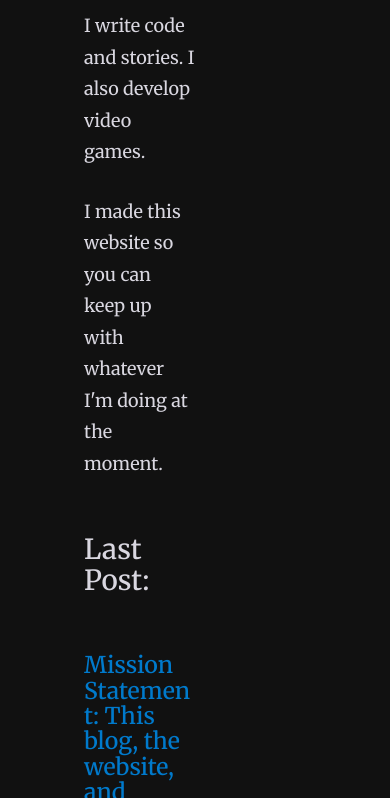
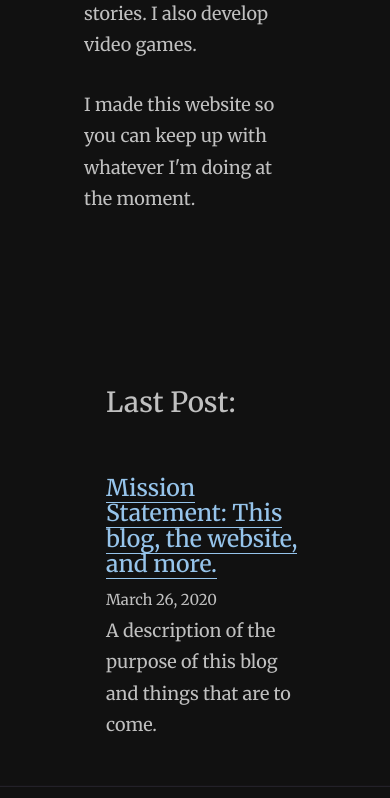
Before and after one commit to JCachada/personal-website-dev-old, a Gatsby site: page / in a window 390 px wide. Shown: the part 345-1143 px from the top of the page. Built offline with nearby package versions, Linux system fonts and the light colour scheme; Gatsby itself is replaced by a stand-in of ours; some packages are replaced by stand-ins of ours.

Commit message:
Makes front page columns responsive. Further modularizes landing page components.

```diff
--- a/src/components/left-aligned-column.js
+++ b/src/components/left-aligned-column.js
@@ -1,27 +1,15 @@
 import React from "react"
 import { rhythm } from "../utils/typography"
 
-const LeftAlignedColumnText = ({ children }) => {
+const LeftAlignedColumn = ({ children }) => {
   return (
-    <main
-      style={{
-        fontSize: "18px",
-        marginLeft: `auto`,
-        marginRight: `auto`,
-        maxWidth: rhythm(45),
-        padding: `${rhythm(0)} ${rhythm(3)} ${rhythm(3)} ${rhythm(3)}`,
-      }}
+    <div
+      class="column"
+      style={{ float: "left", width: "50%", paddingBottom: `${rhythm(3.2)}`, minWidth: "200px"}}
     >
-      <div class="row">
-        <div
-          class="column"
-          style={{ float: "left", width: "50%", paddingBottom: `${rhythm(3.2)}` }}
-        >
-          {children}
-        </div>
-      </div>
-    </main>
+      {children}
+    </div>
   )
 }
 
-export default LeftAlignedColumnText
+export default LeftAlignedColumn
--- /dev/null
+++ b/src/components/right-aligned-column.js
@@ -0,0 +1,15 @@
+import React from "react"
+import { rhythm } from "../utils/typography"
+
+const RightAlignedColumn = ({ children }) => {
+  return (
+        <div
+          class="column"
+          style={{ float: "right", width: "50%", paddingBottom: `${rhythm(3.2)}`, minWidth: "200px" }}
+        >
+          {children}
+        </div>
+  )
+}
+
+export default RightAlignedColumn
--- /dev/null
+++ b/src/components/two-column-row.js
@@ -0,0 +1,20 @@
+import React from "react"
+import { rhythm } from "../utils/typography"
+
+const TwoColumnRow = ({ children }) => {
+  return (
+    <main
+      style={{
+        fontSize: "18px",
+        marginLeft: `auto`,
+        marginRight: `auto`,
+        maxWidth: rhythm(45),
+        padding: `${rhythm(0)} ${rhythm(3)} ${rhythm(3)} ${rhythm(3)}`,
+      }}
+    >
+      {children}
+    </main>
+  )
+}
+
+export default TwoColumnRow
--- a/src/pages/blog.js
+++ b/src/pages/blog.js
@@ -23,7 +23,7 @@ const BlogIndex = ({ data, location }) => {
                   marginBottom: rhythm(1 / 4),
                 }}
               >
-                <Link style={{ boxShadow: `none` }} to={node.fields.slug}>
+                <Link to={node.fields.slug}>
                   {title}
                 </Link>
               </h3>
--- a/src/pages/index.js
+++ b/src/pages/index.js
@@ -4,19 +4,26 @@ import SEO from "../components/seo"
 import LeftAlignedColumn from "../components/left-aligned-column"
 import { Link, graphql } from "gatsby"
 import { rhythm } from "../utils/typography"
+import RightAlignedColumn from "../components/right-aligned-column"
+import TwoColumnRow from "../components/two-column-row"
 
-const Index = ({data}) => {
-
-  const posts = data.allMarkdownRemark.edges;
+const Index = ({ data }) => {
+  const posts = data.allMarkdownRemark.edges
 
   return (
     <Layout>
       <SEO title="Homepage" />
+      <TwoColumnRow>
         <LeftAlignedColumn>
-        <h1 style={{wordWrap: "normal"}}>Hi. I'm João Cachada.</h1>
+          <h1 style={{ wordWrap: "normal" }}>Hi. I'm João Cachada.</h1>
           <p>I write code and stories. I also develop video games.</p>
-        <p>I made this website so you can keep up with whatever I'm doing at the moment.</p>
+          <p>
+            I made this website so you can keep up with whatever I'm doing at
+            the moment.
+          </p>
+        </LeftAlignedColumn>
 
+        <RightAlignedColumn>
           <h2>Last Post:</h2>
 
           {posts.map(({ node }) => {
@@ -29,9 +36,7 @@ const Index = ({data}) => {
                       marginBottom: rhythm(1 / 4),
                     }}
                   >
-                <Link style={{ boxShadow: `none` }} to={node.fields.slug}>
-                  {title}
-                </Link>
+                    <Link to={node.fields.slug}>{title}</Link>
                   </h3>
                   <small>{node.frontmatter.date}</small>
                 </header>
@@ -45,7 +50,8 @@ const Index = ({data}) => {
               </article>
             )
           })}
-      </LeftAlignedColumn>
+        </RightAlignedColumn>
+      </TwoColumnRow>
     </Layout>
   )
 }
@@ -54,7 +60,10 @@ export default Index
 
 export const mostRecentQuery = graphql`
   query {
-  allMarkdownRemark(limit: 1, sort: {fields: frontmatter___date, order: DESC}) {
+    allMarkdownRemark(
+      limit: 1
+      sort: { fields: frontmatter___date, order: DESC }
+    ) {
       edges {
         node {
           excerpt
--- a/src/styles/global.css
+++ b/src/styles/global.css
@@ -1,6 +1,6 @@
 html {
     background-color: #111111;
-    color: #d9d7e0;
+    color: #c0c0c0;
     min-height: 100%;
     position: relative;
   }
--- a/src/utils/typography.js
+++ b/src/utils/typography.js
@@ -19,13 +19,19 @@ if (process.env.NODE_ENV !== `production`) {
   typography.injectStyles()
 }
 
-typography.options.bodyColor = "#d9d7e0"
+
+typography.options.bodyColor = "#c0c0c0";
 typography.options.headerWeight = "500"
 
 typography.options.overrideThemeStyles = () => ({
   blockquote: {
     color: 'white',
     fontStyle: 'italic'
+  },
+  a:
+  {
+    color: "#96c4eb",
+    textdecoration: "wavy"
   }
 })
 
```
Lines whose indentation alone changed are shown as unchanged.
